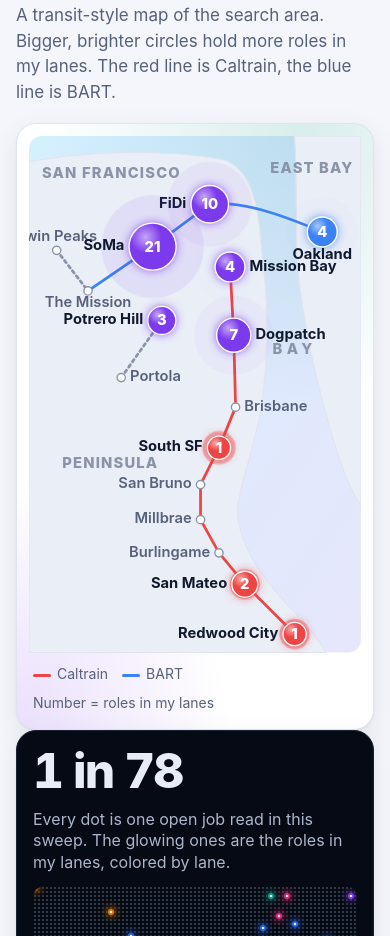
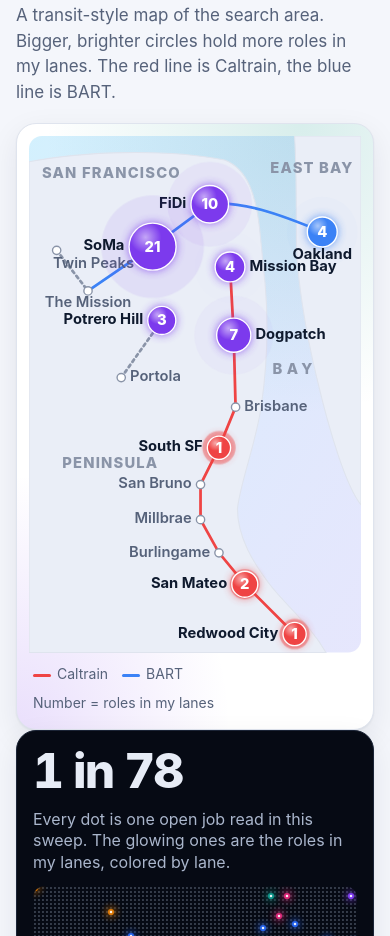
Before and after one commit to sghanna/ai, a plain HTML site: page duet/sweep/index.html in a window 390 px wide. Shown: the part 5846-6782 px from the top of the page. Drawn offline with Linux system fonts and the light colour scheme; animation ran at ten frames a second.

Commit message:
Sweep page: keep map labels inside the frame at phone width
Co-Authored-By: Claude Opus 5.5 <noreply@anthropic.com>

```diff
--- a/duet/sweep/index.html
+++ b/duet/sweep/index.html
@@ -674,7 +674,7 @@ html.w375 .filters{margin:0 -16px 12px}
     brisbane: [224, 294], ssf: [206, 338], sanbruno: [186, 378], millbrae: [186, 416], burlingame: [206, 452], sanmateo: [234, 486], redwood: [288, 540],
     oakland: [318, 104]
   };
-  var labelSide = { fidi:"l", soma:"l", missionbay:"r", dogpatch:"r", potrero:"l", mission:"b", twinpeaks:"t", portola:"r", brisbane:"r", ssf:"l", sanbruno:"l", millbrae:"l", burlingame:"l", sanmateo:"l", redwood:"l", oakland:"b" };
+  var labelSide = { fidi:"l", soma:"l", missionbay:"r", dogpatch:"r", potrero:"l", mission:"b", twinpeaks:"bs", portola:"r", brisbane:"r", ssf:"l", sanbruno:"l", millbrae:"l", burlingame:"l", sanmateo:"l", redwood:"l", oakland:"b" };
   var shortName = { ssf: "South SF", twinpeaks: "Twin Peaks", oakland: "Oakland" };
   var svg = '<defs>' +
     '<linearGradient id="waterG" x1="0" y1="0" x2="1" y2="1"><stop offset="0" stop-color="#38bdf8" stop-opacity=".22"/><stop offset="1" stop-color="#6366f1" stop-opacity=".16"/></linearGradient>' +
@@ -689,7 +689,7 @@ html.w375 .filters{margin:0 -16px 12px}
     '<text class="area" x="14" y="46">San Francisco</text>' +
     '<text class="area" x="36" y="360">Peninsula</text>' +
     '<text class="area" x="352" y="40" text-anchor="end">East Bay</text>' +
-    '<text class="area" x="264" y="236" style="letter-spacing:.3em">Bay</text>';
+    '<text class="area" x="264" y="258" style="letter-spacing:.3em">Bay</text>';
   function line(pts){ return "M" + pts.map(function(k){ return P[k].join(" "); }).join(" L"); }
   svg += '<path class="rail ct draw" d="' + line(["missionbay","dogpatch","brisbane","ssf","sanbruno","millbrae","burlingame","sanmateo","redwood"]) + '"/>';
   svg += '<path class="rail bart draw" d="M' + P.mission.join(" ") + ' L' + P.soma.join(" ") + ' L' + P.fidi.join(" ") + ' C230 70 270 84 ' + P.oakland.join(" ") + '"/>';
@@ -706,6 +706,7 @@ html.w375 .filters{margin:0 -16px 12px}
     if (side === "r") { lx = xy[0] + r + 5; ly = xy[1] + 4; }
     else if (side === "l") { lx = xy[0] - r - 5; ly = xy[1] + 4; anchor = "end"; }
     else if (side === "t") { ly = xy[1] - r - 6; anchor = "middle"; }
+    else if (side === "bs") { lx = xy[0] - 4; ly = xy[1] + r + 15; }
     else { ly = xy[1] + r + 13; anchor = "middle"; }
     var g = '<g class="node' + (p.inlane ? "" : " empty") + '" data-place="' + p.id + '" tabindex="0" role="button" aria-label="' + esc(p.name) + ', ' + p.inlane + ' roles">';
     g += '<g class="pop" style="transition-delay:' + (600 + i * 70) + 'ms">';
```
